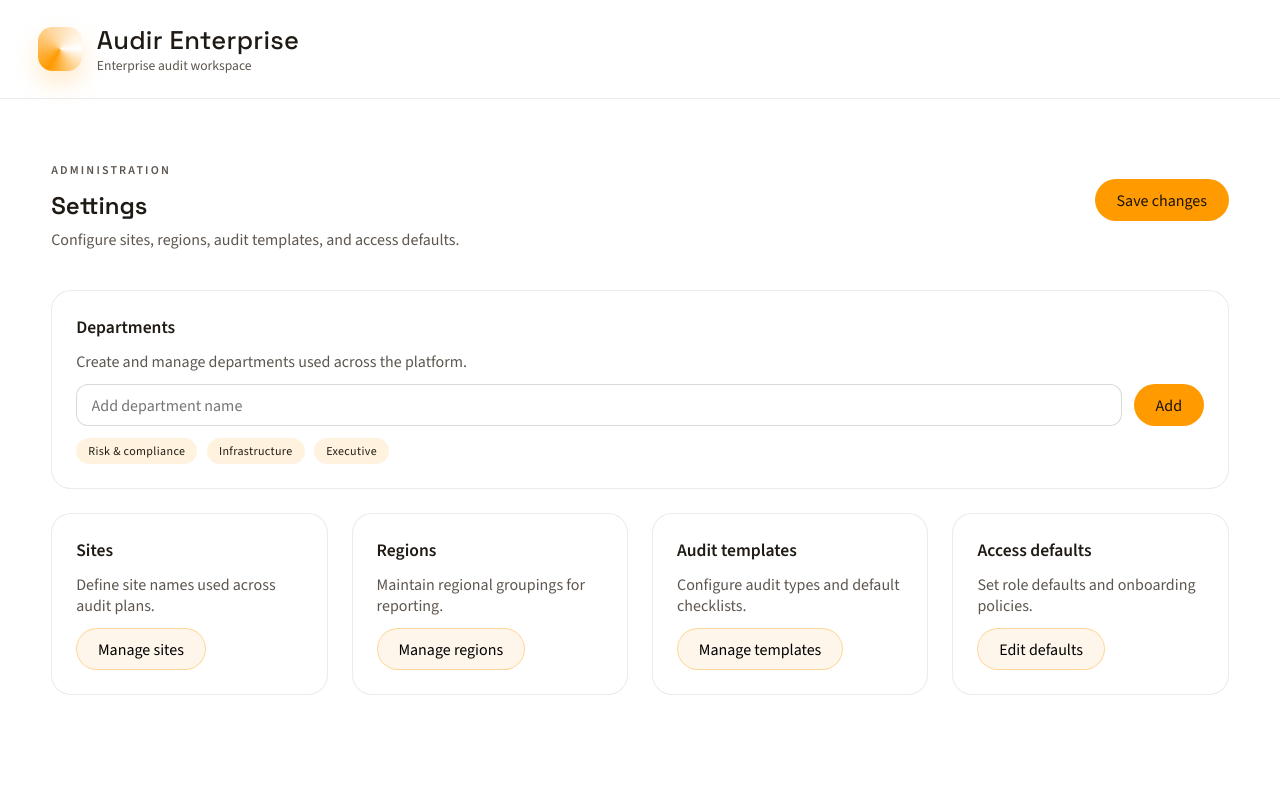
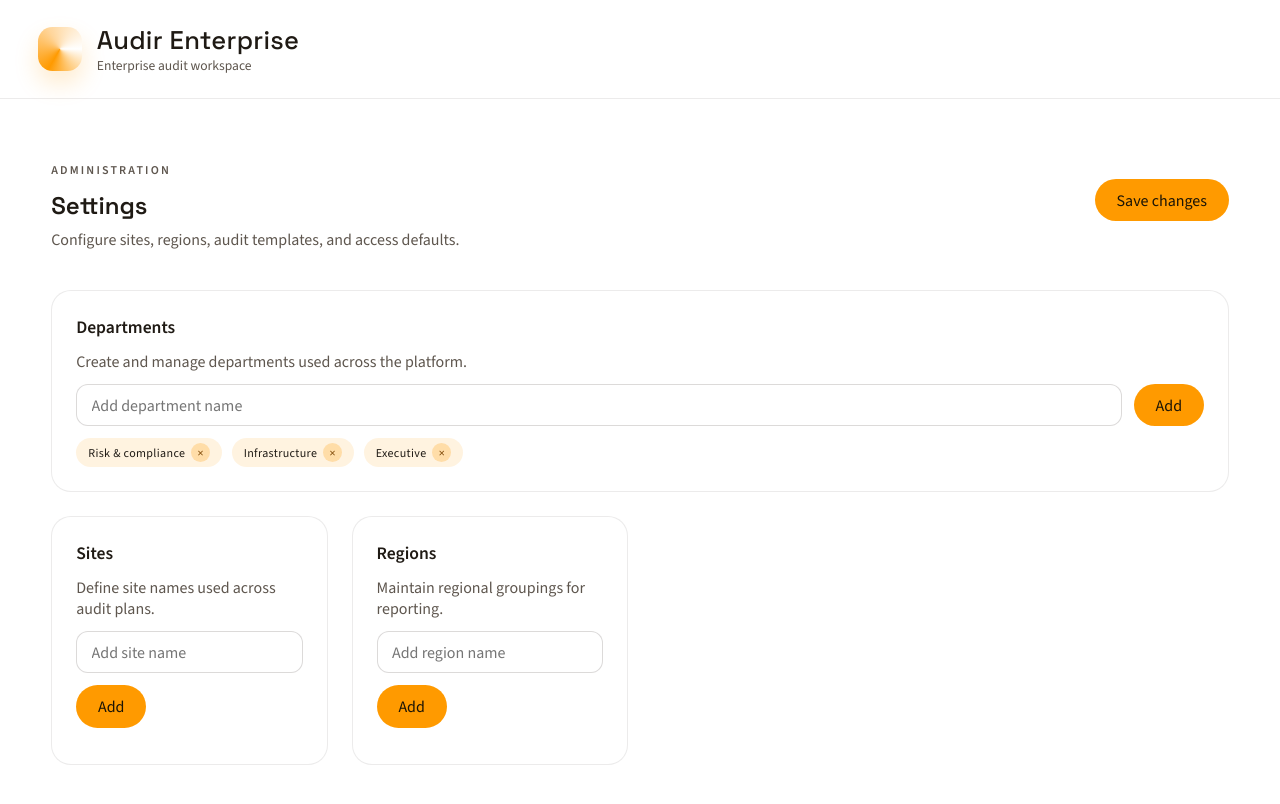
Before and after one commit to Vigameq/audir-classic, an Angular app: page /settings in a window 1280 px wide. Shown: the top 804 px of the page. Built offline with nearby package versions, Linux system fonts and the light colour scheme.

Commit message:
Enable sites and regions in settings

```diff
--- a/src/app/pages/settings/settings.html
+++ b/src/app/pages/settings/settings.html
@@ -23,29 +23,52 @@
         <button class="primary" type="submit">Add</button>
       </form>
       <div class="tag-list">
-        <span class="tag" *ngFor="let department of departments">{{ department }}</span>
+        <span class="tag" *ngFor="let department of departments">
+          {{ department }}
+          <button type="button" class="remove" (click)="removeDepartment(department)">×</button>
+        </span>
       </div>
     </article>
 
     <article class="settings-card">
       <h2>Sites</h2>
       <p>Define site names used across audit plans.</p>
-      <button class="ghost">Manage sites</button>
+      <form class="inline-form" #siteForm="ngForm" (ngSubmit)="addSite(siteForm)">
+        <input
+          type="text"
+          name="site"
+          [(ngModel)]="newSite"
+          placeholder="Add site name"
+          required
+        />
+        <button class="primary" type="submit">Add</button>
+      </form>
+      <div class="tag-list">
+        <span class="tag" *ngFor="let site of sites">
+          {{ site }}
+          <button type="button" class="remove" (click)="removeSite(site)">×</button>
+        </span>
+      </div>
     </article>
     <article class="settings-card">
       <h2>Regions</h2>
       <p>Maintain regional groupings for reporting.</p>
-      <button class="ghost">Manage regions</button>
-    </article>
-    <article class="settings-card">
-      <h2>Audit templates</h2>
-      <p>Configure audit types and default checklists.</p>
-      <button class="ghost">Manage templates</button>
-    </article>
-    <article class="settings-card">
-      <h2>Access defaults</h2>
-      <p>Set role defaults and onboarding policies.</p>
-      <button class="ghost">Edit defaults</button>
+      <form class="inline-form" #regionForm="ngForm" (ngSubmit)="addRegion(regionForm)">
+        <input
+          type="text"
+          name="region"
+          [(ngModel)]="newRegion"
+          placeholder="Add region name"
+          required
+        />
+        <button class="primary" type="submit">Add</button>
+      </form>
+      <div class="tag-list">
+        <span class="tag" *ngFor="let region of regions">
+          {{ region }}
+          <button type="button" class="remove" (click)="removeRegion(region)">×</button>
+        </span>
+      </div>
     </article>
   </div>
 </section>
--- a/src/app/pages/settings/settings.scss
+++ b/src/app/pages/settings/settings.scss
@@ -86,6 +86,22 @@
   background: rgba(255, 154, 0, 0.12);
   font-size: 0.75rem;
   letter-spacing: 0.03em;
+  display: inline-flex;
+  align-items: center;
+  gap: 0.35rem;
+}
+
+.tag .remove {
+  border: none;
+  background: rgba(255, 154, 0, 0.25);
+  color: #7a4300;
+  width: 1.2rem;
+  height: 1.2rem;
+  border-radius: 50%;
+  cursor: pointer;
+  font-size: 0.75rem;
+  line-height: 1;
+  padding: 0;
 }
 
 button {
--- a/src/app/pages/settings/settings.ts
+++ b/src/app/pages/settings/settings.ts
@@ -2,6 +2,8 @@ import { CommonModule } from '@angular/common';
 import { Component, inject } from '@angular/core';
 import { FormsModule, NgForm } from '@angular/forms';
 import { DepartmentService } from '../../services/department.service';
+import { RegionService } from '../../services/region.service';
+import { SiteService } from '../../services/site.service';
 
 @Component({
   selector: 'app-settings',
@@ -11,10 +13,22 @@ import { DepartmentService } from '../../services/department.service';
 })
 export class Settings {
   private readonly departmentService = inject(DepartmentService);
+  private readonly siteService = inject(SiteService);
+  private readonly regionService = inject(RegionService);
   protected newDepartment = '';
+  protected newSite = '';
+  protected newRegion = '';
 
   protected get departments(): string[] {
     return this.departmentService.departments();
+  }
+
+  protected get sites(): string[] {
+    return this.siteService.sites();
+  }
+
+  protected get regions(): string[] {
+    return this.regionService.regions();
   }
 
   protected addDepartment(form: NgForm): void {
@@ -26,4 +40,36 @@ export class Settings {
     this.newDepartment = '';
     form.resetForm();
   }
+
+  protected removeDepartment(name: string): void {
+    this.departmentService.removeDepartment(name);
+  }
+
+  protected addSite(form: NgForm): void {
+    const value = this.newSite.trim();
+    if (!value) {
+      return;
+    }
+    this.siteService.addSite(value);
+    this.newSite = '';
+    form.resetForm();
+  }
+
+  protected removeSite(name: string): void {
+    this.siteService.removeSite(name);
+  }
+
+  protected addRegion(form: NgForm): void {
+    const value = this.newRegion.trim();
+    if (!value) {
+      return;
+    }
+    this.regionService.addRegion(value);
+    this.newRegion = '';
+    form.resetForm();
+  }
+
+  protected removeRegion(name: string): void {
+    this.regionService.removeRegion(name);
+  }
 }
--- a/src/app/services/department.service.ts
+++ b/src/app/services/department.service.ts
@@ -23,6 +23,12 @@ export class DepartmentService {
     localStorage.setItem(STORAGE_KEY, JSON.stringify(next));
   }
 
+  removeDepartment(name: string): void {
+    const next = this.departmentsSignal().filter((dept) => dept !== name);
+    this.departmentsSignal.set(next);
+    localStorage.setItem(STORAGE_KEY, JSON.stringify(next));
+  }
+
   private loadDepartments(): string[] {
     const stored = localStorage.getItem(STORAGE_KEY);
     if (!stored) {
--- /dev/null
+++ b/src/app/services/region.service.ts
@@ -0,0 +1,47 @@
+import { Injectable, signal } from '@angular/core';
+
+const STORAGE_KEY = 'audir_regions';
+const DEFAULT_REGIONS: string[] = [];
+
+@Injectable({ providedIn: 'root' })
+export class RegionService {
+  private readonly regionsSignal = signal<string[]>(this.loadRegions());
+
+  readonly regions = this.regionsSignal.asReadonly();
+
+  addRegion(name: string): void {
+    const value = name.trim();
+    if (!value) {
+      return;
+    }
+    const current = this.regionsSignal();
+    if (current.includes(value)) {
+      return;
+    }
+    const next = [value, ...current];
+    this.regionsSignal.set(next);
+    localStorage.setItem(STORAGE_KEY, JSON.stringify(next));
+  }
+
+  removeRegion(name: string): void {
+    const next = this.regionsSignal().filter((region) => region !== name);
+    this.regionsSignal.set(next);
+    localStorage.setItem(STORAGE_KEY, JSON.stringify(next));
+  }
+
+  private loadRegions(): string[] {
+    const stored = localStorage.getItem(STORAGE_KEY);
+    if (!stored) {
+      return [...DEFAULT_REGIONS];
+    }
+    try {
+      const parsed = JSON.parse(stored);
+      if (Array.isArray(parsed) && parsed.every((item) => typeof item === 'string')) {
+        return parsed;
+      }
+    } catch {
+      return [...DEFAULT_REGIONS];
+    }
+    return [...DEFAULT_REGIONS];
+  }
+}
--- /dev/null
+++ b/src/app/services/site.service.ts
@@ -0,0 +1,47 @@
+import { Injectable, signal } from '@angular/core';
+
+const STORAGE_KEY = 'audir_sites';
+const DEFAULT_SITES: string[] = [];
+
+@Injectable({ providedIn: 'root' })
+export class SiteService {
+  private readonly sitesSignal = signal<string[]>(this.loadSites());
+
+  readonly sites = this.sitesSignal.asReadonly();
+
+  addSite(name: string): void {
+    const value = name.trim();
+    if (!value) {
+      return;
+    }
+    const current = this.sitesSignal();
+    if (current.includes(value)) {
+      return;
+    }
+    const next = [value, ...current];
+    this.sitesSignal.set(next);
+    localStorage.setItem(STORAGE_KEY, JSON.stringify(next));
+  }
+
+  removeSite(name: string): void {
+    const next = this.sitesSignal().filter((site) => site !== name);
+    this.sitesSignal.set(next);
+    localStorage.setItem(STORAGE_KEY, JSON.stringify(next));
+  }
+
+  private loadSites(): string[] {
+    const stored = localStorage.getItem(STORAGE_KEY);
+    if (!stored) {
+      return [...DEFAULT_SITES];
+    }
+    try {
+      const parsed = JSON.parse(stored);
+      if (Array.isArray(parsed) && parsed.every((item) => typeof item === 'string')) {
+        return parsed;
+      }
+    } catch {
+      return [...DEFAULT_SITES];
+    }
+    return [...DEFAULT_SITES];
+  }
+}
```
